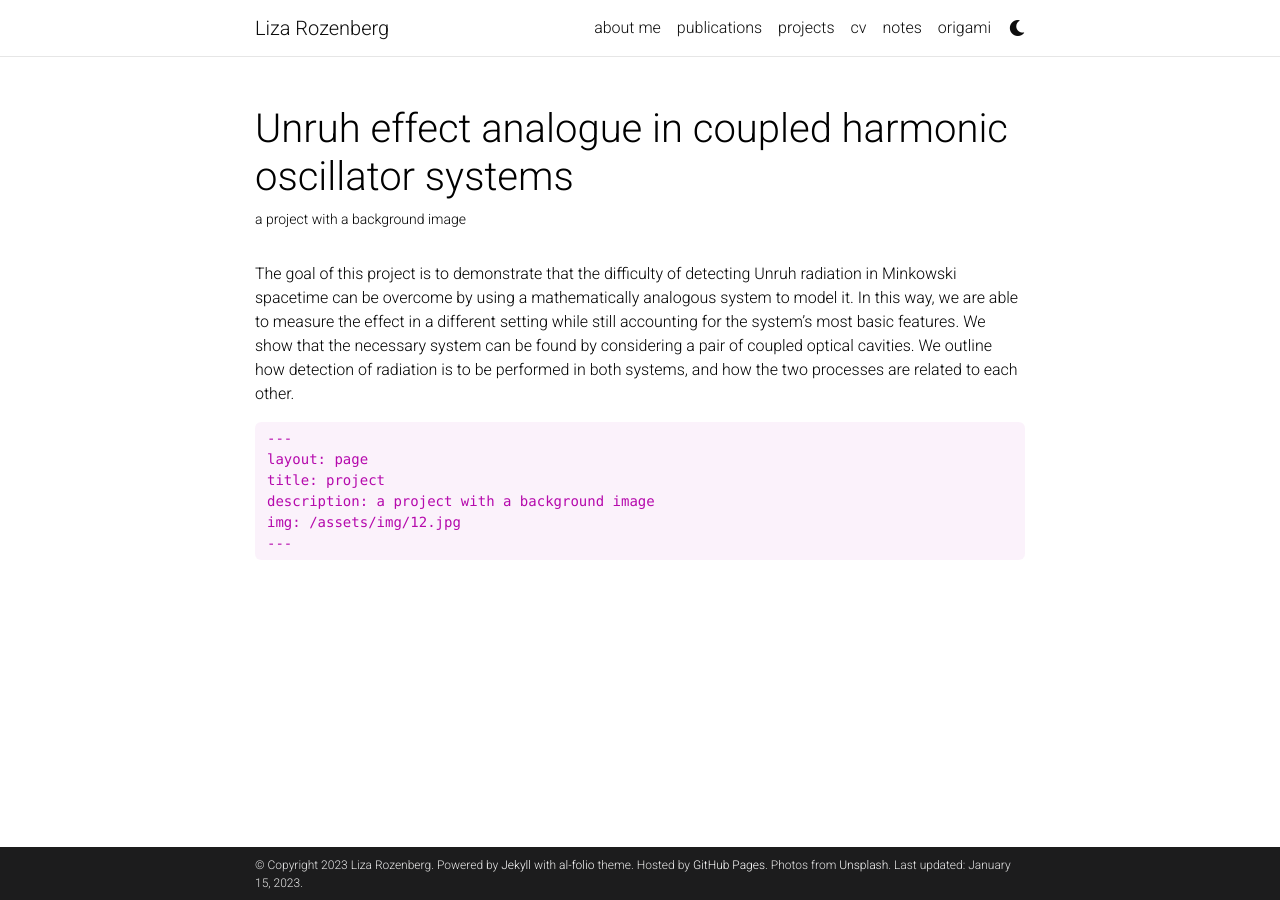
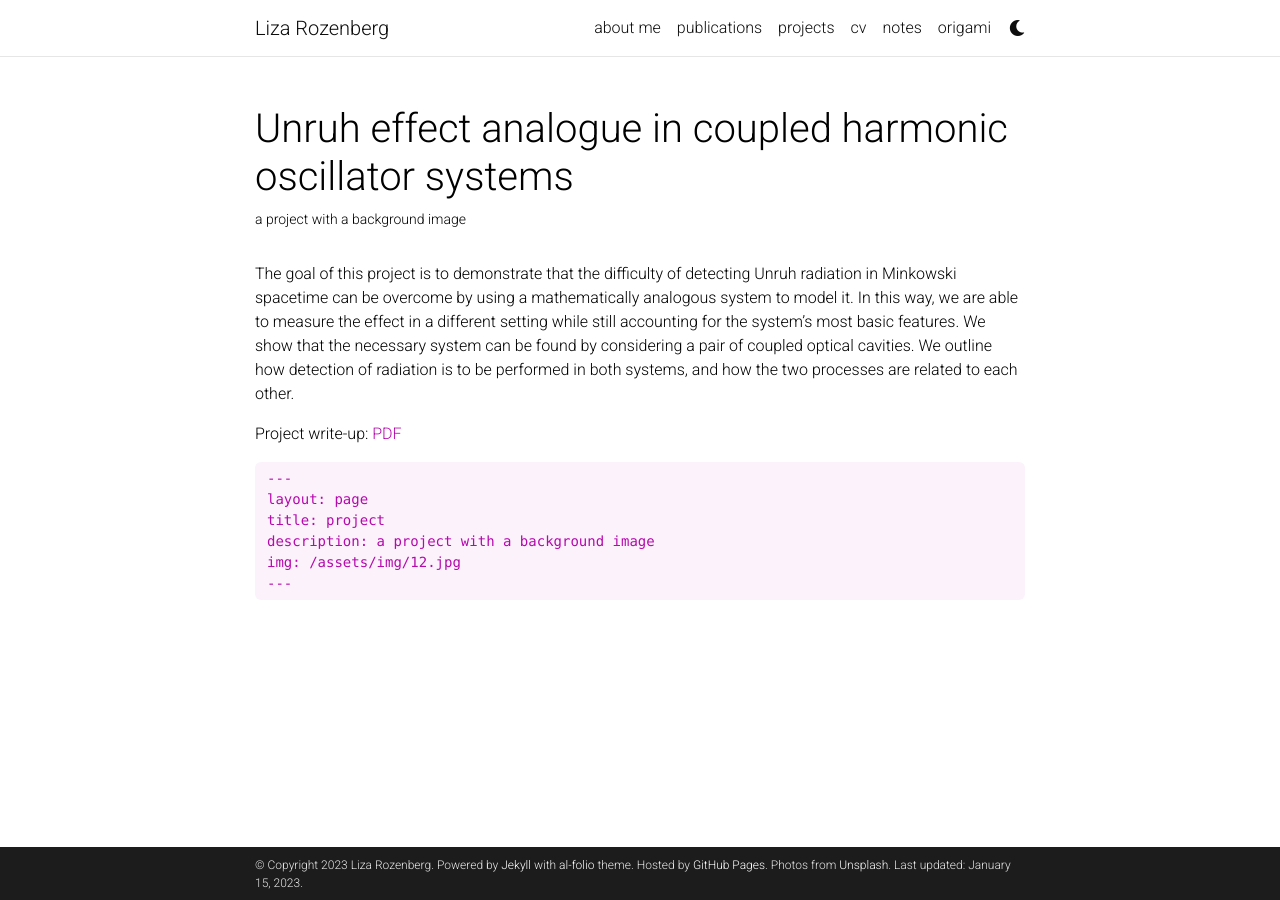
Before and after one commit to acequark/acequark.github.io, a Jekyll site: the page built from _projects/2_project.md, in a window 1280 px wide. Built offline with Jekyll 4.4.1, drawn with Linux system fonts in a browser that asks for light colours; comment, search, counter and statistics services are not loaded; a style sheet for code colours, icons or effects is not loaded.

Commit message:
Update 2_project.md

```diff
--- a/_projects/2_project.md
+++ b/_projects/2_project.md
@@ -7,7 +7,7 @@ importance: 2
 
 The goal of this project is to demonstrate that the difficulty of detecting Unruh radiation in Minkowski spacetime can be overcome by using a mathematically analogous system to model it. In this way, we are able to measure the effect in a different setting while still accounting for the system’s most basic features. We show that the necessary system can be found by considering a pair of coupled optical cavities. We outline how detection of radiation is to be performed in both systems, and how the two processes are related to each other.
 
-
+Project write-up: [PDF](/assets/pdf/Rozenberg_Liza_Fall_JP.pdf)
 
     ---
     layout: page
```
